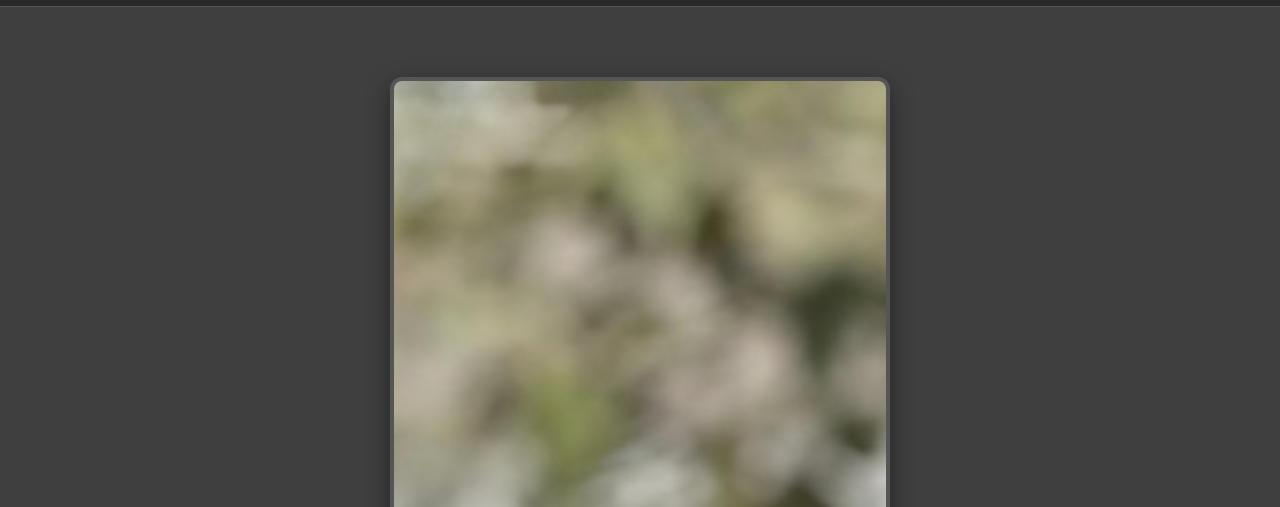
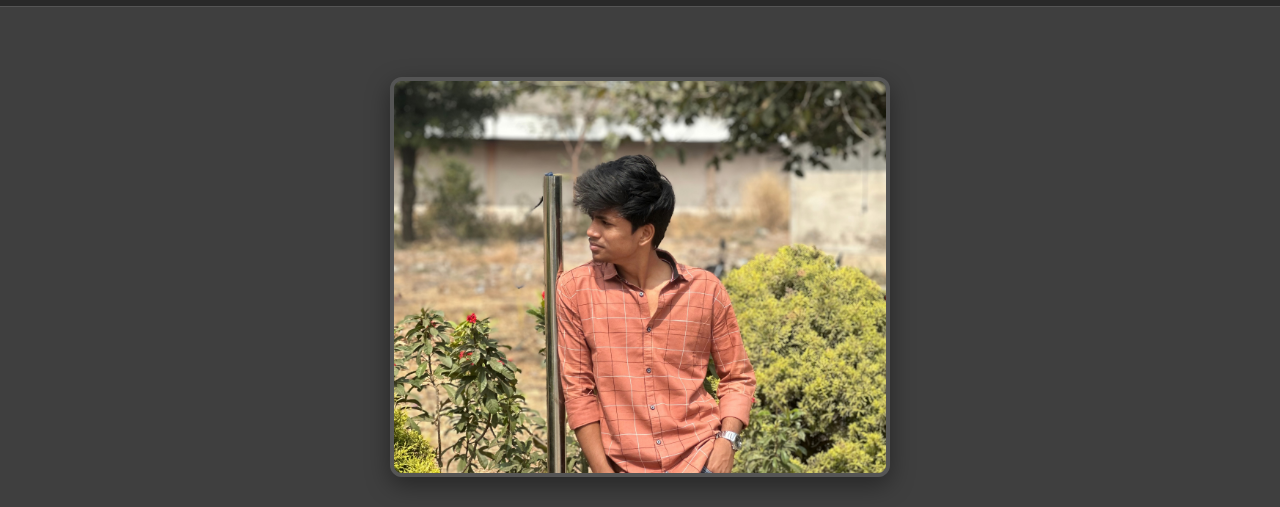
Before and after one commit to vijay-1304/My_PortFolio, a plain HTML site: page index.html in a window 1280 px wide. Shown: the part 60-567 px from the top of the page. Drawn offline with Linux system fonts and the light colour scheme.

Commit message:
Update style.css

```diff
--- a/style.css
+++ b/style.css
@@ -91,7 +91,7 @@ nav {
 
 .profile-photo {
     width: 500px;
-    height: 4000px;
+    height: 400px;
     object-fit: cover;
 
     border-radius: 12px;
```
